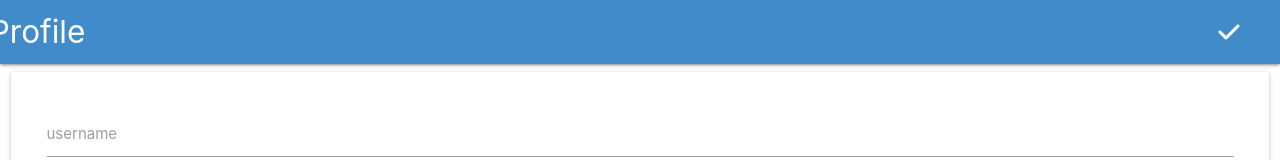
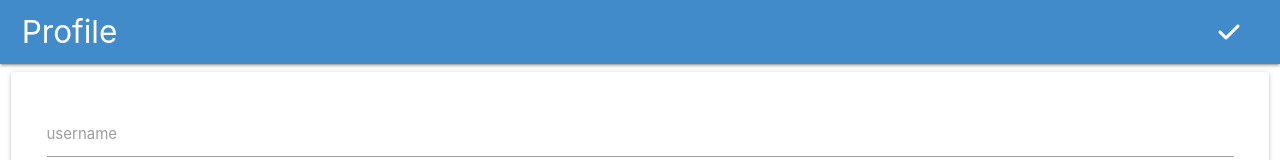
Before and after one commit to vis2992/rao-vishal-webdev, a website: page public/assignment/pages/profile.html in a window 1280 px wide. Shown: the top 160 px of the page. Drawn offline with nearby package versions, Linux system fonts and the light colour scheme.

Commit message:
profile styling changed

```diff
--- a/public/assignment/css/style.css
+++ b/public/assignment/css/style.css
@@ -38,7 +38,9 @@
 .inline-block-display {
     display: inline-block !important;
 }
-
+.text-pad-left {
+    padding-left: 5% !important;
+}
 .footer {
     position: fixed;
     right: 0;
--- a/public/assignment/pages/profile.html
+++ b/public/assignment/pages/profile.html
@@ -20,7 +20,7 @@
     <!--Header Navbar-->
     <nav>
         <div class="nav-wrapper blue-color">
-            <a href="" class="brand-logo left">Profile</a>
+            <a href="" class="brand-logo left text-pad-left">Profile</a>
             <a href="profile.html" class="brand-logo right"><i class="fa fa-check icon-pad" aria-hidden="true"></i></a>
         </div>
     </nav>
```
